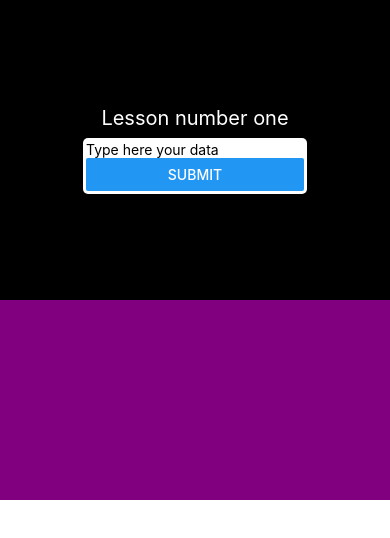
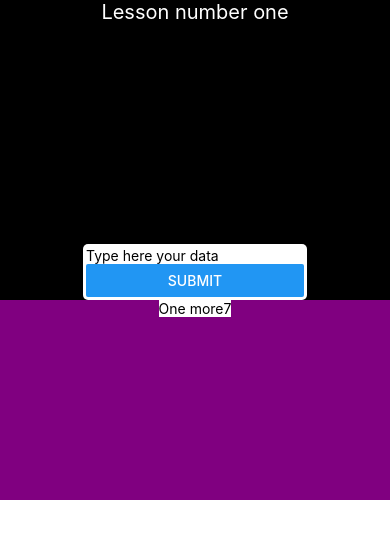
Before and after one commit to PavelTishenko/-rn-try, a React Native app: screen / in a window 390 px wide. Shown: the top 538 px of the page. Built offline with nearby package versions, Linux system fonts and the light colour scheme.

Commit message:
[rn]Fix delete fix add

```diff
--- a/App.js
+++ b/App.js
@@ -27,51 +27,44 @@ import {
   ReloadInstructions,
 } from 'react-native/Libraries/NewAppScreen';
 import {ListComponent} from './components/List-component'
+import {AddTodo} from './components/AddTodo'
+const App = () => {
+  const [textArr, setTextArr] = useState([{txt: 'One more', id:Math.floor(Math.random() * 10)}])
+  const [textValue, setTextValue] = useState('')
 
-const App = () => {
-  const [textArr, setTextArr] = useState([])
-  const [textValue, setTextValue] = useState('')
   const btnPress = () => {
-    const newTextArr = [
+    const newTextArr =
       {
-        id: Date.now().toString(),
+        id: Math.floor(Math.random() * 10),
         txt: textValue
       }
-    ]
-    if(textValue.trim()){
+
       setTextArr(prev => [...prev, newTextArr])
       setTextValue('')
-    }
+  }
 
+  const onFilter = (id) => {
+    setTextArr(prev=>prev.filter(el=>el.id !== id))
   }
-  // console.log(textArr)
-//  const renderList = ({item}) => {
-//    console.log(item);
-//   return <ListComponent title={item}/>
-//  }
+ console.log(textArr);
    return (
     <>
       <StatusBar barStyle="dark-content" />
       <SafeAreaView>
         {/* <ScrollView> */}
           <View style={styles.text_container}>
-            <View>
+            <View style={{flex: 1}}>
               <Text style={styles.text}>Lesson number one</Text>
             </View>
-            <View style={styles.input} >
-              <TextInput
-                value={textValue}
-                onChangeText={text=>setTextValue(text)}
-                placeholder="Type here your data"/>
-                <Button  onPress={btnPress} title="Submit"/>
-            </View>
+            <AddTodo btnPress={btnPress} setTextValue={setTextValue} textValue={textValue}/>
           </View>
           <View style={styles.flatContainer}>
             <FlatList
               keyExtractor={(_item, index)=>index.toString()}
               data={textArr}
               renderItem={({item}) => {
-                return <ListComponent title={item}/>
+
+                return <ListComponent onFilter={onFilter} txt={item.txt} id={item.id}/>
               }}
               />
           </View>
@@ -84,6 +77,7 @@ const App = () => {
 const styles = StyleSheet.create({
   text_container:{
     height: 300,
+    // flex: 1,
     alignItems: 'center',
     justifyContent:'center',
     backgroundColor: 'black'
@@ -92,18 +86,14 @@ const styles = StyleSheet.create({
     fontSize: 20,
     color: 'white'
   },
-  input:{
-    backgroundColor: 'white',
-    padding: 3,
-    borderRadius: 5,
-    marginTop: 8
-  },
+
   btn:{
 
   },
   flatContainer:{
     height: 200,
-    backgroundColor: 'purple'
+    backgroundColor: 'purple',
+    alignItems:'center'
   }
 
 });
--- /dev/null
+++ b/components/AddTodo.js
@@ -0,0 +1,23 @@
+import React from 'react'
+import { View, Button, StyleSheet, TextInput } from 'react-native'
+
+export const AddTodo = ({btnPress, setTextValue, textValue}) => {
+    return (
+        <View style={styles.input} >
+              <TextInput
+                value={textValue}
+                onChangeText={text=>setTextValue(text)}
+                placeholder="Type here your data"/>
+                <Button  onPress={btnPress} title="Submit"/>
+        </View>
+    )
+}
+
+const styles = StyleSheet.create({
+    input:{
+        backgroundColor: 'white',
+        padding: 3,
+        borderRadius: 5,
+        marginTop: 8
+      },
+})
--- a/components/List-component.js
+++ b/components/List-component.js
@@ -1,8 +1,18 @@
 import * as React from 'react'
-import { Text } from 'react-native'
+import { Text, View, StyleSheet, TouchableOpacity } from 'react-native'
 
-export const ListComponent = ({title}) => {
-    console.log(title[0].txt);
-return <Text>{title[0].txt}</Text>
+export const ListComponent = ({txt, id, onFilter}) => {
+return (
+        <View>
+             <TouchableOpacity style={style.btn} onLongPress={()=>onFilter(id)}>
+                <Text>{txt}{id}</Text>
+             </TouchableOpacity>
+        </View>
+    )
+}
 
-}
+const style = StyleSheet.create({
+    btn:{
+        backgroundColor: 'white'
+    }
+})
```
